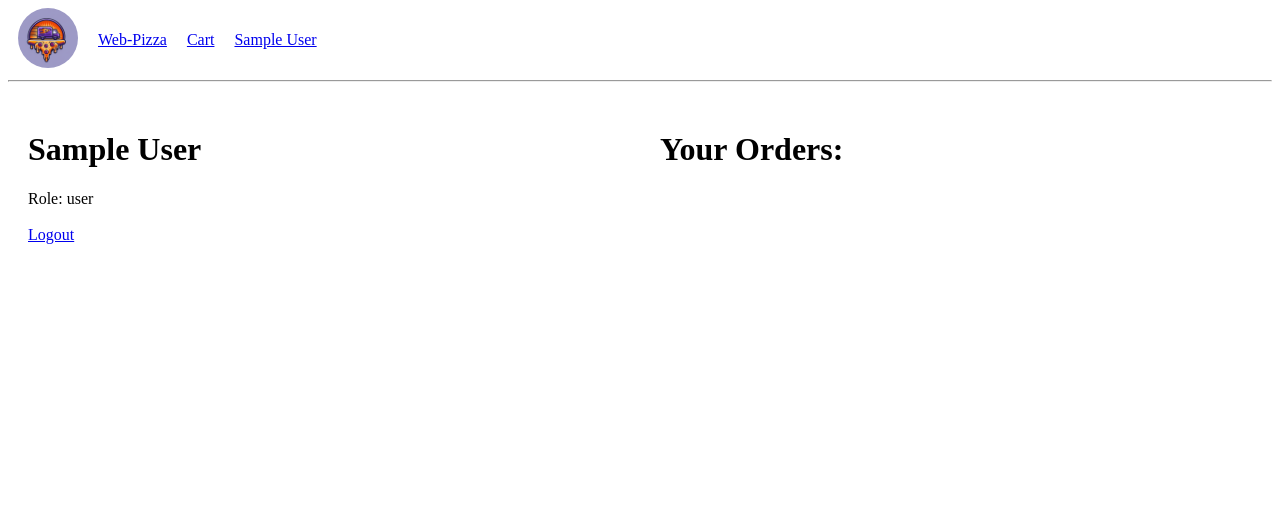
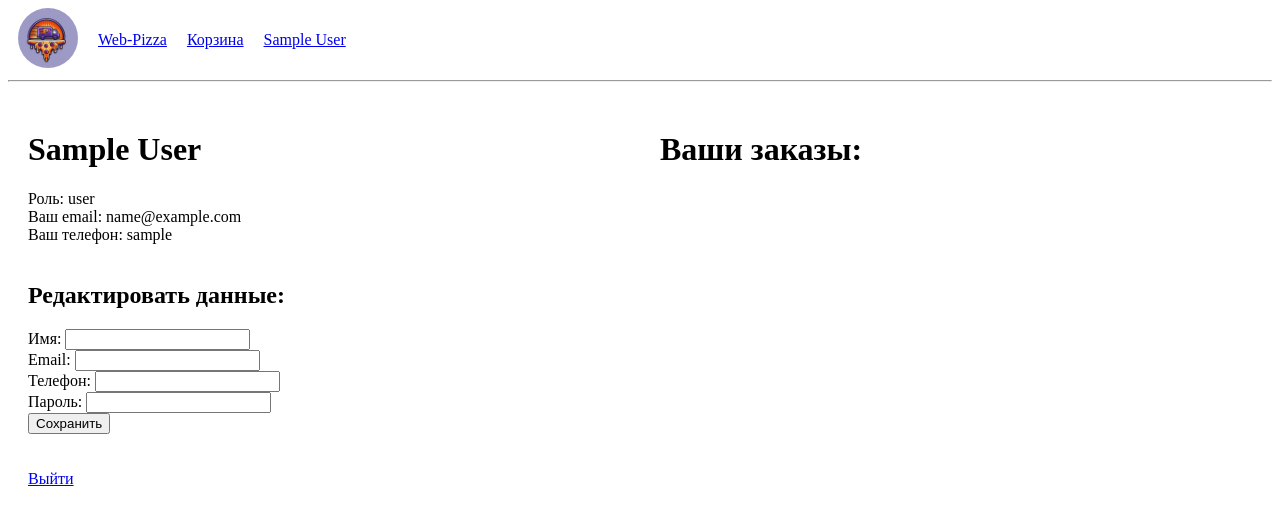
Before and after one commit to HGRaicer/web-pizza, a Flask app: page /profile in a window 1280 px wide. Shown: the top 525 px of the page. Run offline with Flask 3, Linux system fonts and the light colour scheme; the visitor is signed in with stand-in values (Sample User, id 1); data that the repository does not hold is empty.

Commit message:
russian language and profile update with bags
1) Всё на русском
2) В лк теперь выводится больше информации о профиле

```diff
--- a/app/templates/base.html
+++ b/app/templates/base.html
@@ -14,13 +14,11 @@
                 <img src="../static/logotype.png" width="80" height="80" class="round-image">
             </a>
             <a href="{{ url_for('menu') }}">Web-Pizza</a>
-            <a href="{{ url_for('cart') }}">Cart</a>
+            <a href="{{ url_for('cart') }}">Корзина</a>
             {% if current_user.is_anonymous %}
-            <!--<a href="{{ url_for('registration') }}">Registration</a>-->
-            <a href="{{ url_for('login') }}">Login</a>
+            <a href="{{ url_for('login') }}">Войти</a>
             {% else %}
             <a href="{{ url_for('profile') }}"> {{ current_user.name }} </a>
-            <!--<a href="{{ url_for('logout') }}">Logout</a>-->
             {% endif %}
         </div>
         <hr>
--- a/app/templates/login.html
+++ b/app/templates/login.html
@@ -2,7 +2,7 @@
 
 {% block content %}
     <link rel="stylesheet" href="static/menu.css" type="text/css" />
-    <h1>Sign In</h1>
+    <h1>Вход</h1>
     <form action="" method="post" novalidate>
         {{ form.hidden_tag() }}
         <p>
@@ -22,5 +22,5 @@
         <p>{{ form.remember_me() }} {{ form.remember_me.label }}</p>
         <p>{{ form.submit() }}</p>
     </form>
-    <a href="{{ url_for('registration') }}">Registration</a>
+    <a href="{{ url_for('registration') }}">Регистрация</a>
 {% endblock %}
--- a/app/templates/profile.html
+++ b/app/templates/profile.html
@@ -5,12 +5,32 @@
     <div class="container">
         <div class="column">
             <h1>{{ current_user.name }}</h1>
-            <div>Role: {{ current_user.role }}</div>
+            <div>Роль: {{ current_user.role }}</div>
+            <div>Ваш email: {{ current_user.email }}</div>
+            <div>Ваш телефон: {{ current_user.phone }}</div>
             <br>
-            <a href="{{ url_for('logout') }}">Logout</a>
+            <h2>Редактировать данные:</h2>
+            <form action="/submit" method="post">
+                <label for="name">Имя:</label>
+                <input type="text" id="name" name="name"><br>
+
+                <label for="email">Email:</label>
+                <input type="email" id="email" name="email"><br>
+
+                <label for="phone">Телефон:</label>
+                <input type="text" id="phone" name="phone"><br>
+
+                <label for="password">Пароль:</label>
+                <input type="password" id="password" name="password"><br>
+
+                <input type="submit" value="Сохранить">
+            </form>
+            <br>
+            <br>
+            <a href="{{ url_for('logout') }}">Выйти</a>
         </div>
         <div class="column">
-            <h1>Your Orders:</h1>
+            <h1>Ваши заказы:</h1>
             {% for order in orders %}
             {% if current_user.id == order.id_person %}
                 {% if order.status == "Принято" %}
--- a/app/views.py
+++ b/app/views.py
@@ -357,3 +357,15 @@ def profile():
     if current_user.is_authenticated:
         orders = models.Order.query.filter(models.Order.id_person == current_user.id).all()
         return render_template("profile.html", title="Your profile", orders=orders)
+
+
+@app.route('/submit/<int:user_id>/', methods=['POST'])
+@login_required
+def edit_user(user_id):
+    user = models.user.query.get_or_404(user_id)
+    form = EditForm(obj=user)
+    if form.validate_on_submit():
+        form.populate_obj(user)
+        db.session.commit()
+        return redirect(url_for('profile'))
+    return render_template('edit_user.html', form=form, user_id=user_id)
```
Also changed, not shown: app/forms.py (+42 -8 lines).
